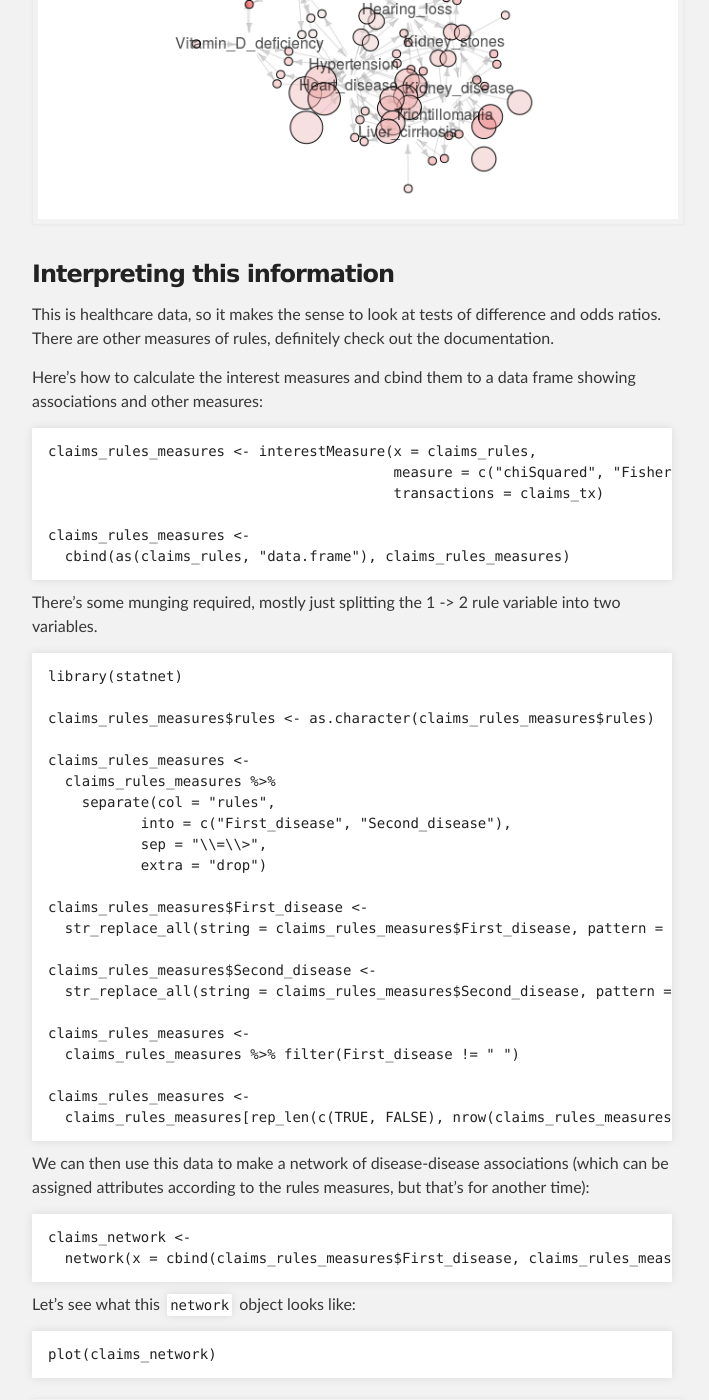
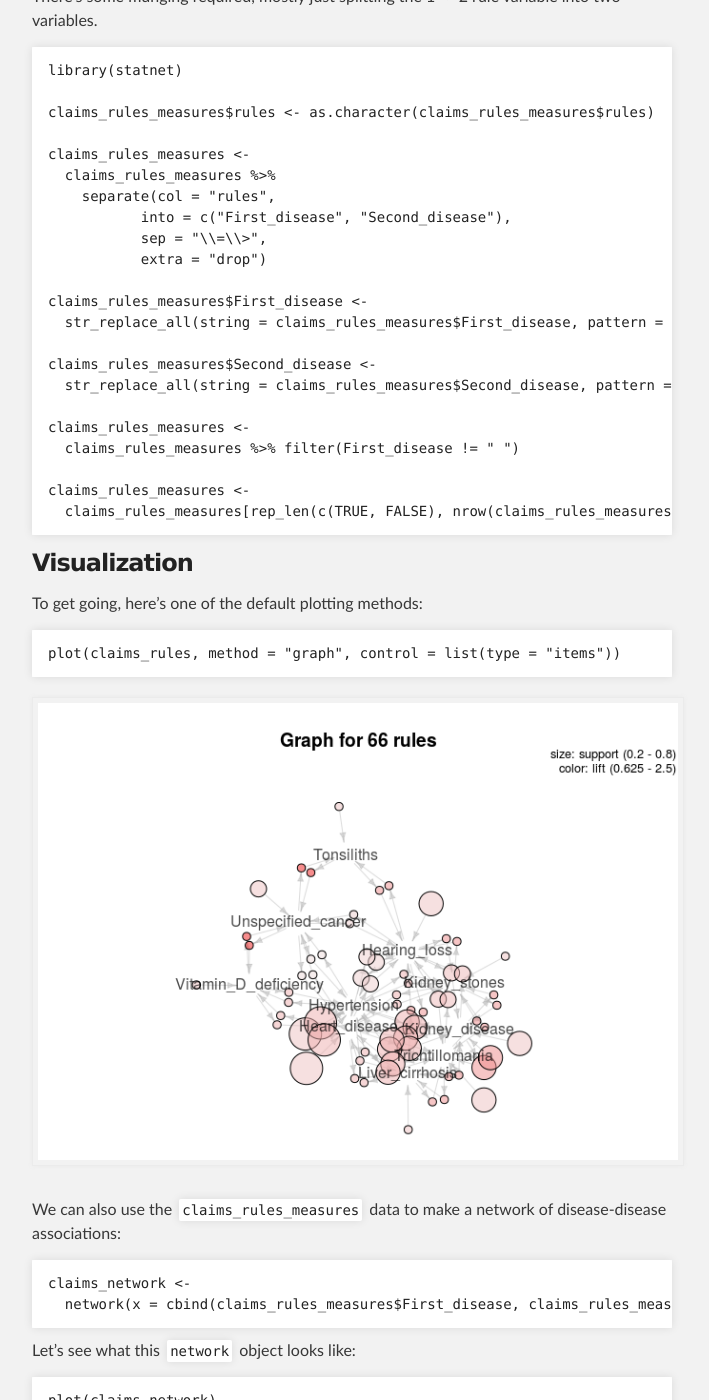
Before and after one commit to mustafaascha/mustafaascha.github.io, a Jekyll site: the page built from _posts/2016-09-29-Transactions_Data.md, in a window 1280 px wide and 1400 px high, scrolled down 5725 px. Shown: the whole window, without its empty margins (288-997 px from the left). Built offline with Jekyll 4.4.1, drawn with Linux system fonts in a browser that asks for light colours; some of the changed text lies outside the part shown.

Commit message:
Update 2016-09-29-Transactions_Data.md

```diff
--- a/_posts/2016-09-29-Transactions_Data.md
+++ b/_posts/2016-09-29-Transactions_Data.md
@@ -256,14 +256,8 @@ raw data:
 
 There's a lot available to explore!
 
-To get you going, here's one of the default plotting methods:
 
-    plot(claims_rules, method = "graph", control = list(type = "items"))
-
-![](http://mustafa.fyi/assets/plot_rules-1.png)
-
-### Interpreting this information
-
+### An aside: Beyond Support
 
 This is healthcare data, so it makes the sense to look at tests of
 difference and odds ratios. There are other measures of rules, definitely check out the
@@ -304,7 +298,15 @@ There's some munging required, mostly just splitting the 1 -> 2 rule variable in
     claims_rules_measures <-
       claims_rules_measures[rep_len(c(TRUE, FALSE), nrow(claims_rules_measures)),]
 
-We can then use this data to make a network of disease-disease associations (which can be assigned attributes according to the rules measures, but that's for another time):
+### Visualization
+
+To get going, here's one of the default plotting methods:
+
+    plot(claims_rules, method = "graph", control = list(type = "items"))
+
+![](http://mustafa.fyi/assets/plot_rules-1.png)
+
+We can also use the `claims_rules_measures` data to make a network of disease-disease associations:
 
     claims_network <-
       network(x = cbind(claims_rules_measures$First_disease, claims_rules_measures$Second_disease), directed = TRUE)
```
